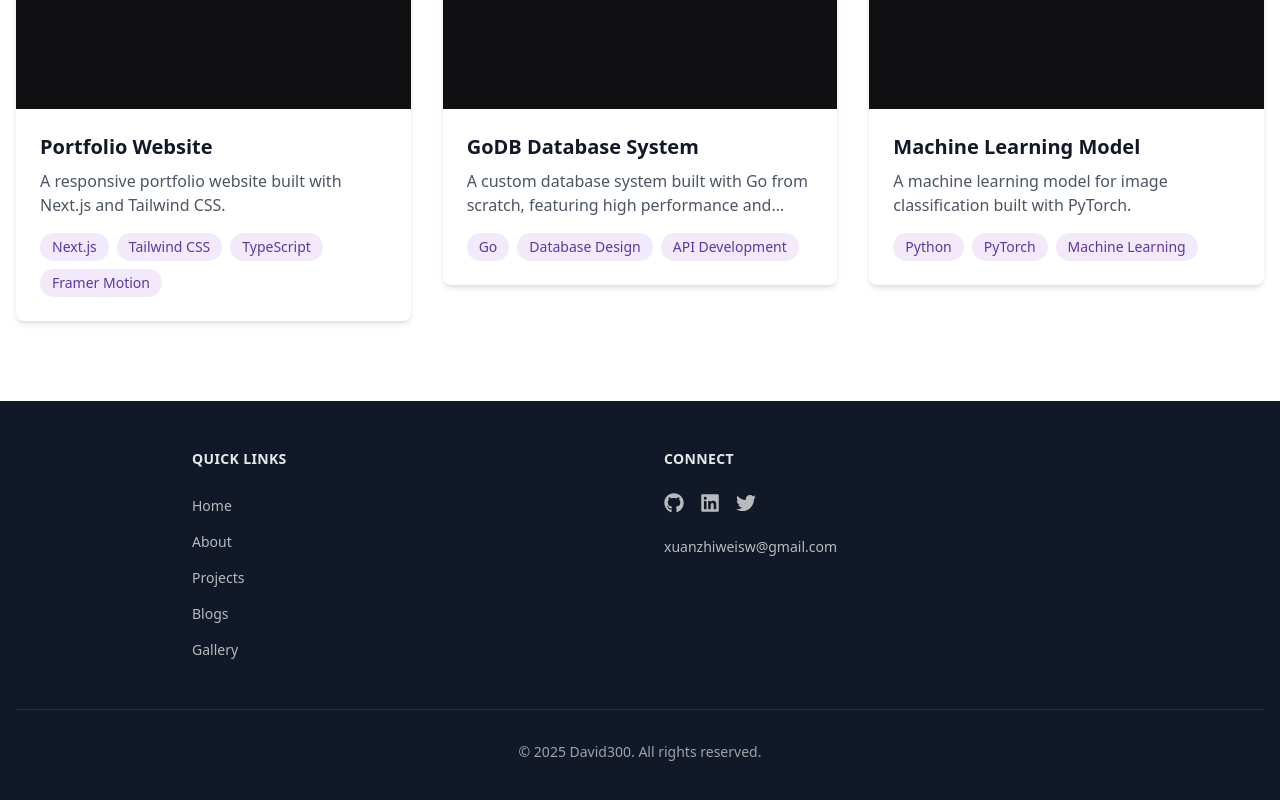
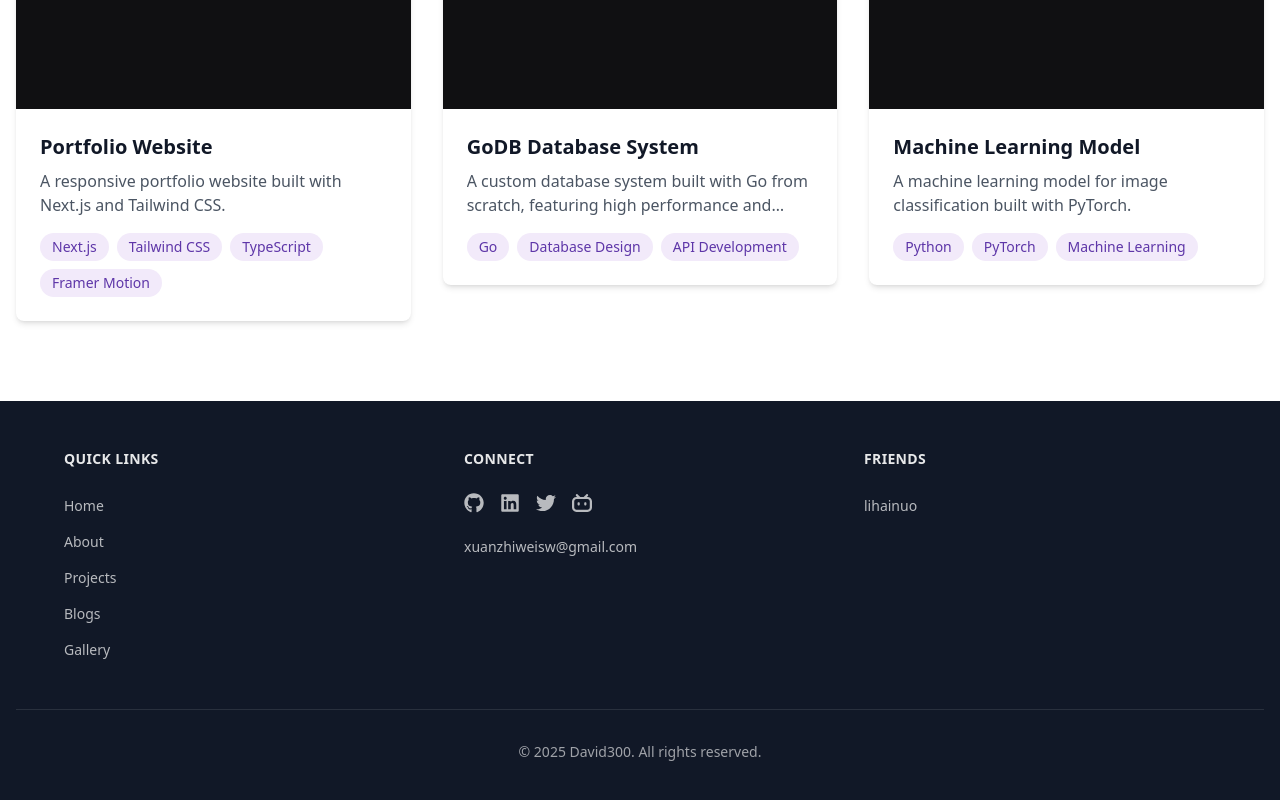
Before and after one commit to lodrg/portfolio, a Next.js app: page /projects in a window 1280 px wide. Shown: the part 471-1271 px from the top of the page. Built offline with nearby package versions, Linux system fonts and the light colour scheme.

Commit message:
update bilibili and friends

```diff
--- a/src/components/layout/Footer.tsx
+++ b/src/components/layout/Footer.tsx
@@ -2,8 +2,15 @@
 
 import Link from 'next/link';
 import { FaGithub, FaLinkedin, FaTwitter } from 'react-icons/fa';
+import { SiBilibili } from 'react-icons/si';
 import { useLanguage } from '@/contexts/LanguageContext';
 import { useLocalizedContent } from '@/hooks/useLocalizedContent';
+
+interface FriendLink {
+  name: string;
+  url: string;
+  description: string;
+}
 
 const footerLinks = {
   quickLinks: {
@@ -13,6 +20,10 @@ const footerLinks = {
   connect: {
     en: "Connect",
     zh: "联系方式"
+  },
+  friends: {
+    en: "Friends",
+    zh: "友链"
   },
   rights: {
     en: "All rights reserved.",
@@ -50,6 +61,8 @@ function getIconComponent(icon: string) {
       return <FaLinkedin className="w-5 h-5" />;
     case 'twitter':
       return <FaTwitter className="w-5 h-5" />;
+    case 'bilibili':
+      return <SiBilibili className="w-5 h-5" />;
     default:
       return null;
   }
@@ -57,12 +70,12 @@ function getIconComponent(icon: string) {
 
 export default function Footer() {
   const { language } = useLanguage();
-  const { personalInfo } = useLocalizedContent();
+  const { personalInfo, friendLinks } = useLocalizedContent();
 
   return (
     <footer className="bg-gray-900 text-white py-12">
       <div className="container mx-auto px-4">
-        <div className="grid grid-cols-1 md:grid-cols-2 gap-12 max-w-4xl mx-auto">
+        <div className="grid grid-cols-1 md:grid-cols-3 gap-12 max-w-6xl mx-auto">
           <div className="space-y-6">
             <h3 className="text-sm font-semibold text-white/90 tracking-wide uppercase">{footerLinks.quickLinks[language]}</h3>
             <ul className="space-y-3">
@@ -134,6 +147,24 @@ export default function Footer() {
               </a>
             </p>
           </div>
+
+          <div className="space-y-6">
+            <h3 className="text-sm font-semibold text-white/90 tracking-wide uppercase">{footerLinks.friends[language]}</h3>
+            <ul className="space-y-3">
+              {friendLinks.map((friend: FriendLink) => (
+                <li key={friend.url}>
+                  <a
+                    href={friend.url}
+                    target="_blank"
+                    rel="noopener noreferrer"
+                    className="text-sm text-white/70 hover:text-white transition-colors duration-300 inline-block hover:translate-x-1"
+                  >
+                    {friend.name}
+                  </a>
+                </li>
+              ))}
+            </ul>
+          </div>
         </div>
 
         <div className="border-t border-white/10 mt-12 pt-8 text-center">
--- a/src/components/sections/Hero.tsx
+++ b/src/components/sections/Hero.tsx
@@ -3,6 +3,7 @@
 import Image from 'next/image';
 import Link from 'next/link';
 import { FaGithub, FaLinkedin, FaTwitter } from 'react-icons/fa';
+import { SiBilibili } from 'react-icons/si';
 import { motion, AnimatePresence } from 'framer-motion';
 import { useEffect, useState, useRef } from 'react';
 import { useLanguage } from '@/contexts/LanguageContext';
@@ -112,11 +113,13 @@ export default function Hero() {
   const getIconComponent = (icon: string) => {
     switch (icon) {
       case 'github':
-        return <FaGithub size={24} />;
+        return <FaGithub className="w-5 h-5" />;
       case 'linkedin':
-        return <FaLinkedin size={24} />;
+        return <FaLinkedin className="w-5 h-5" />;
       case 'twitter':
-        return <FaTwitter size={24} />;
+        return <FaTwitter className="w-5 h-5" />;
+      case 'bilibili':
+        return <SiBilibili className="w-5 h-5" />;
       default:
         return null;
     }
--- /dev/null
+++ b/src/data/friend-links.ts
@@ -0,0 +1,10 @@
+import { FriendLink } from "@/types/friend-link";
+
+
+export const friendLinks: FriendLink[] = [
+  {
+    name: "lihainuo",
+    url: "https://lihainuo.com",
+    description: "Flihainuo's blog"
+  },
+];
--- /dev/null
+++ b/src/data/friend-links.zh.ts
@@ -0,0 +1,9 @@
+import { FriendLink } from '../types/friend-link';
+
+export const friendLinksZh: FriendLink[] = [
+  {
+    name: "lihainuo",
+    url: "https://lihainuo.com",
+    description: "lihainuo 的博客"
+  },
+];
--- a/src/data/personal-info.ts
+++ b/src/data/personal-info.ts
@@ -23,7 +23,11 @@ export const personalInfo: PersonalInfo = {
       platform: "Twitter",
       url: "https://x.com/David_300song",
       icon: "twitter"
-    }
+    },
+    {
+      platform: "Bilibili",
+      url: "https://space.bilibili.com/4651617",
+      icon: "bilibili"}
   ],
   resume: "/resume.pdf",
   journey: [
--- a/src/data/personal-info.zh.ts
+++ b/src/data/personal-info.zh.ts
@@ -23,6 +23,11 @@ export const personalInfoZh: PersonalInfo = {
       platform: "Twitter",
       url: "https://x.com/David_300song",
       icon: "twitter"
+    },
+    {
+      platform: "Bilibili",
+      url: "https://space.bilibili.com/4651617",
+      icon: "bilibili"
     }
   ],
   resume: "/resume.pdf",
--- a/src/hooks/useLocalizedContent.ts
+++ b/src/hooks/useLocalizedContent.ts
@@ -9,6 +9,8 @@ import { skills } from '@/data/skills';
 import { skillsZh } from '@/data/skills.zh';
 import { blogs } from '@/data/blogs';
 import { blogsZh } from '@/data/blogs.zh';
+import { friendLinks } from '@/data/friend-links';
+import { friendLinksZh } from '@/data/friend-links.zh';
 
 export function useLocalizedContent() {
   const { language } = useLanguage();
@@ -18,6 +20,7 @@ export function useLocalizedContent() {
     projects: language === 'en' ? projects : projectsZh,
     skills: language === 'en' ? skills : skillsZh,
     blogs: language === 'en' ? blogs : blogsZh,
+    friendLinks: language === 'en' ? friendLinks : friendLinksZh
   };
 
   return content;
--- /dev/null
+++ b/src/types/friend-link.ts
@@ -0,0 +1,5 @@
+export interface FriendLink {
+  name: string;
+  url: string;
+  description: string;
+}
```
